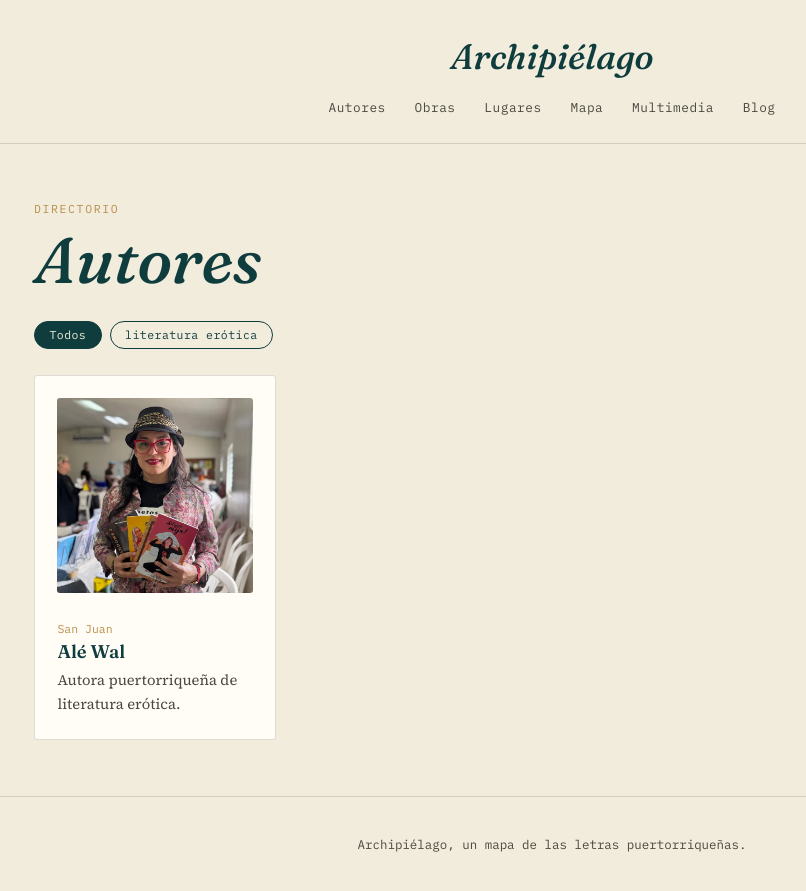
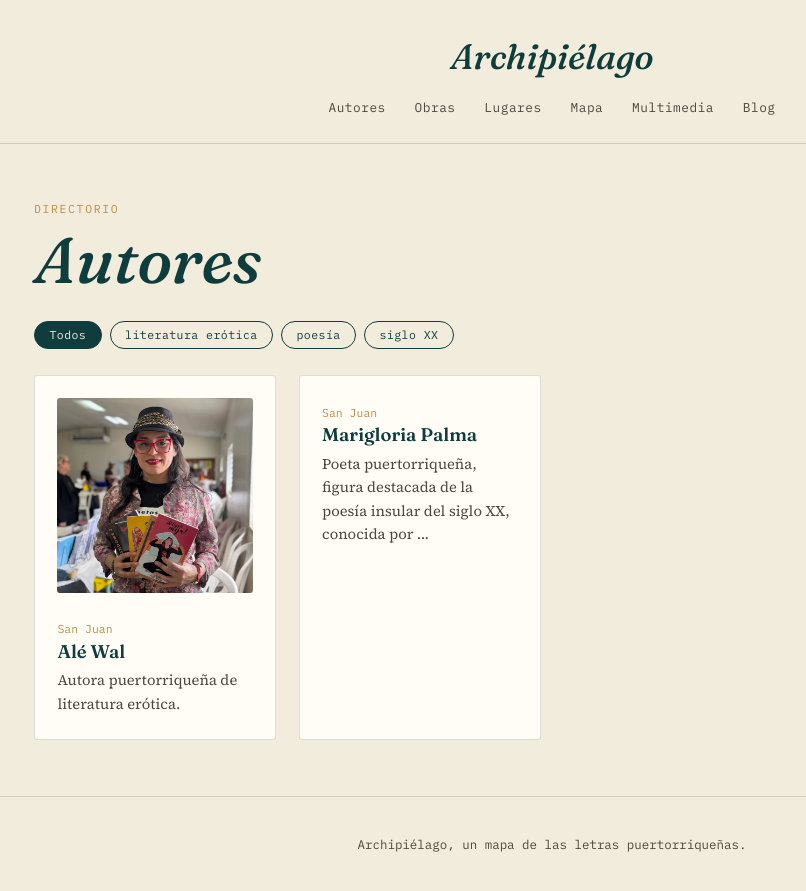
Before and after one commit to rgjanet/archipielago, a Jekyll site: the page built from autores.html, in a window 1280 px wide. Shown: the top 891 px of the page, without its empty margins (88-894 px from the left). Built offline with Jekyll 4.4.1, drawn with Linux system fonts in a browser that asks for light colours.

Commit message:
Add files via upload

```diff
--- /dev/null
+++ b/_authors/marigloria-palma.md
@@ -0,0 +1,12 @@
+---
+title: Marigloria Palma
+region: San Juan
+tags: [poesía, siglo XX]
+links:
+  - label: "Wikipedia"
+    url: "https://es.wikipedia.org/wiki/Marigloria_Palma"
+---
+Poeta puertorriqueña, figura destacada de la poesía insular del siglo XX,
+conocida por explorar lo fantástico y lo cotidiano en un mismo verso.
+
+*(Este es un perfil de ejemplo — edítalo o bórralo desde /admin.)*
--- a/_layouts/author.html
+++ b/_layouts/author.html
@@ -66,7 +66,7 @@ layout: default
       {% if post.photo and post.photo != blank %}
       <img src="{{ post.photo | relative_url }}" alt="{{ post.title }}" style="width:100%;aspect-ratio:16/9;object-fit:cover;border-radius:3px;margin-bottom:0.6rem;" onerror="this.style.display='none'">
       {% endif %}
-      <span class="meta">{{ post.date | date: "%-d de %B, %Y" }}</span>
+      <span class="meta">{% include fecha-es.html date=post.date %}</span>
       <h3>{{ post.title }}</h3>
       <p>{{ post.description | default: post.excerpt | strip_html | truncate: 80 }}</p>
     </a>
--- a/_layouts/place.html
+++ b/_layouts/place.html
@@ -45,7 +45,7 @@ layout: default
       {% if post.photo and post.photo != blank %}
       <img src="{{ post.photo | relative_url }}" alt="{{ post.title }}" style="width:100%;aspect-ratio:16/9;object-fit:cover;border-radius:3px;margin-bottom:0.6rem;" onerror="this.style.display='none'">
       {% endif %}
-      <span class="meta">{{ post.date | date: "%-d de %B, %Y" }}</span>
+      <span class="meta">{% include fecha-es.html date=post.date %}</span>
       <h3>{{ post.title }}</h3>
       <p>{{ post.description | default: post.excerpt | strip_html | truncate: 80 }}</p>
     </a>
--- a/_layouts/post.html
+++ b/_layouts/post.html
@@ -5,7 +5,7 @@ layout: default
   <span class="eyebrow">Blog</span>
   <h1>{{ page.title }}</h1>
   <p style="font-family:var(--font-mono);font-size:0.8rem;color:var(--tinta-suave);">
-    {{ page.date | date: "%-d de %B, %Y" }}{% if page.author %} · {{ page.author }}{% endif %}
+    {% include fecha-es.html date=page.date %}{% if page.author %} · {{ page.author }}{% endif %}
   </p>
 
   {% if page.photo and page.photo != blank %}
--- a/blog.html
+++ b/blog.html
@@ -19,7 +19,7 @@ title: Blog
       {% endif %}
       <div>
         <p style="font-family:var(--font-mono);font-size:0.72rem;color:var(--oro-viejo);text-transform:uppercase;letter-spacing:0.05em;margin:0 0 0.3rem;">
-          {{ post.date | date: "%-d de %B, %Y" }}{% if post.author %} · {{ post.author }}{% endif %}
+          {% include fecha-es.html date=post.date %}{% if post.author %} · {{ post.author }}{% endif %}
         </p>
         <h2 style="font-size:1.3rem;margin:0 0 0.4rem;">{{ post.title }}</h2>
         {% if post.related_author or post.related_place %}
```
Also changed, not shown: _blog/entrada-de-ejemplo.md (added, +8 -0 lines), _data/homepage.yml (+7 -10 lines), _includes/fecha-es.html (added, +19 -0 lines), _map_locations/libreria-ejemplo.md (added, +8 -0 lines).
